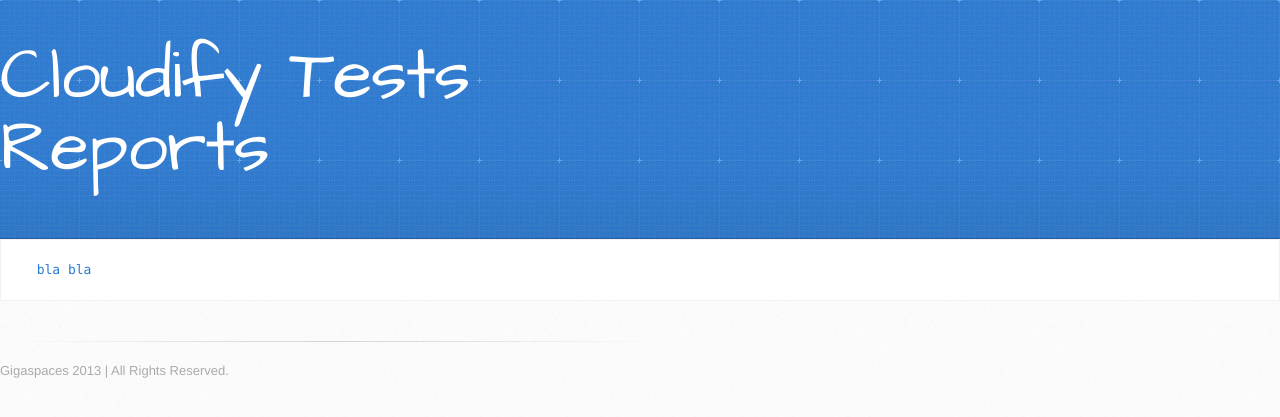
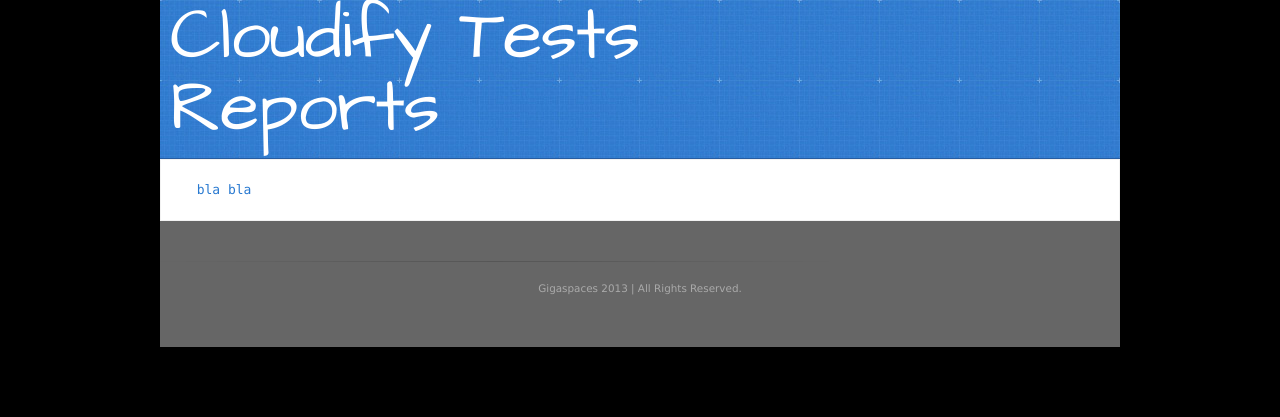
Before and after one commit to isabella232/cloudify-tester-result, a Jekyll site: the page built from page3.md, in a window 1280 px wide. Shown: the top 417 px of the page. Built offline with Jekyll 4.4.1, drawn with Linux system fonts in a browser that asks for light colours.

Commit message:
canged layout for testing

```diff
--- a/_layouts/default.html
+++ b/_layouts/default.html
@@ -14,6 +14,7 @@
     <![endif]-->
 
     <title> {% if page.title %} {{ page.title }} | {% endif %} John Doe, Photographer </title>
+    <link rel="stylesheet" href="/stylesheets/styles.css" />
 </head>
 <body>
 
```
